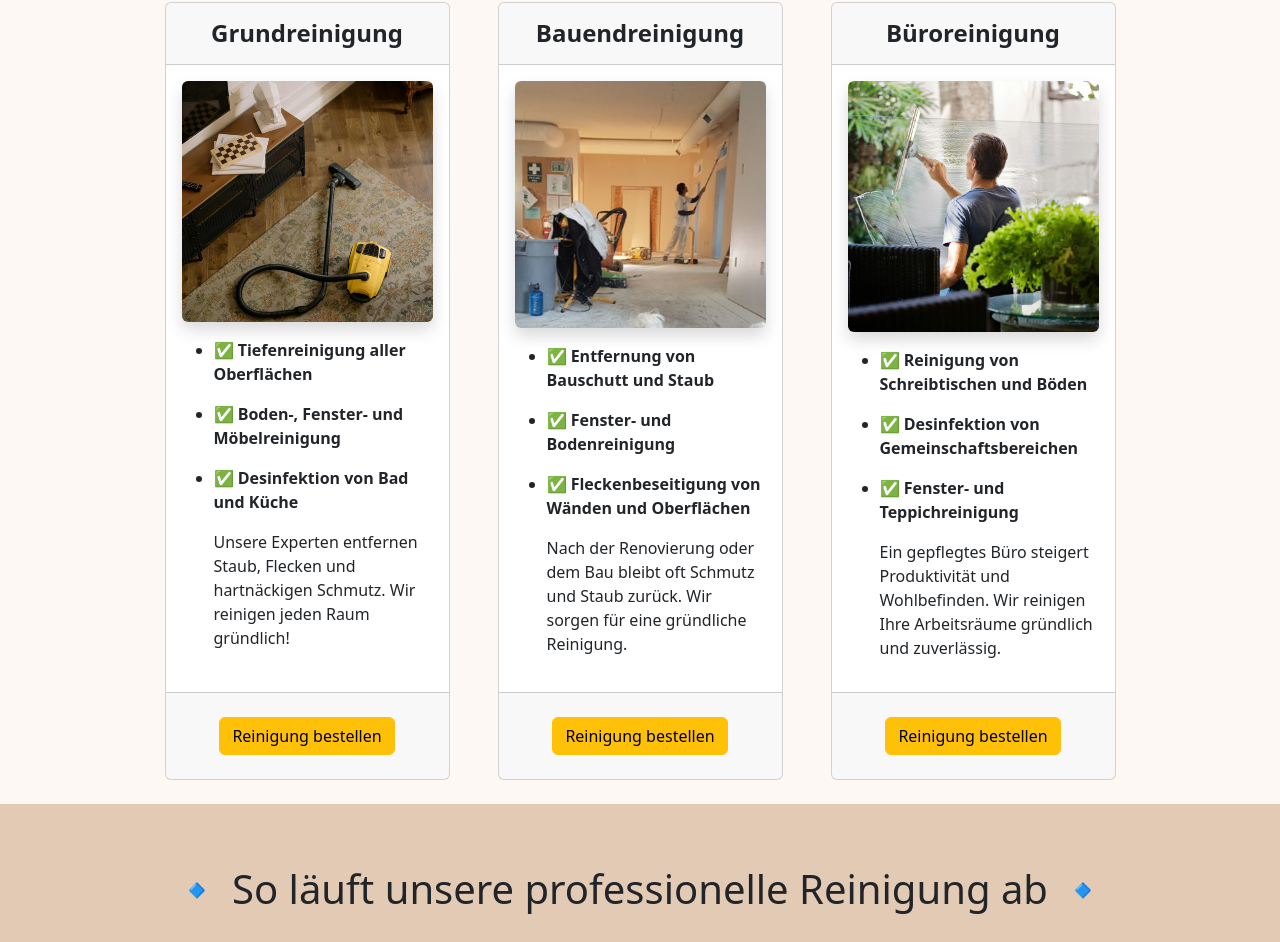
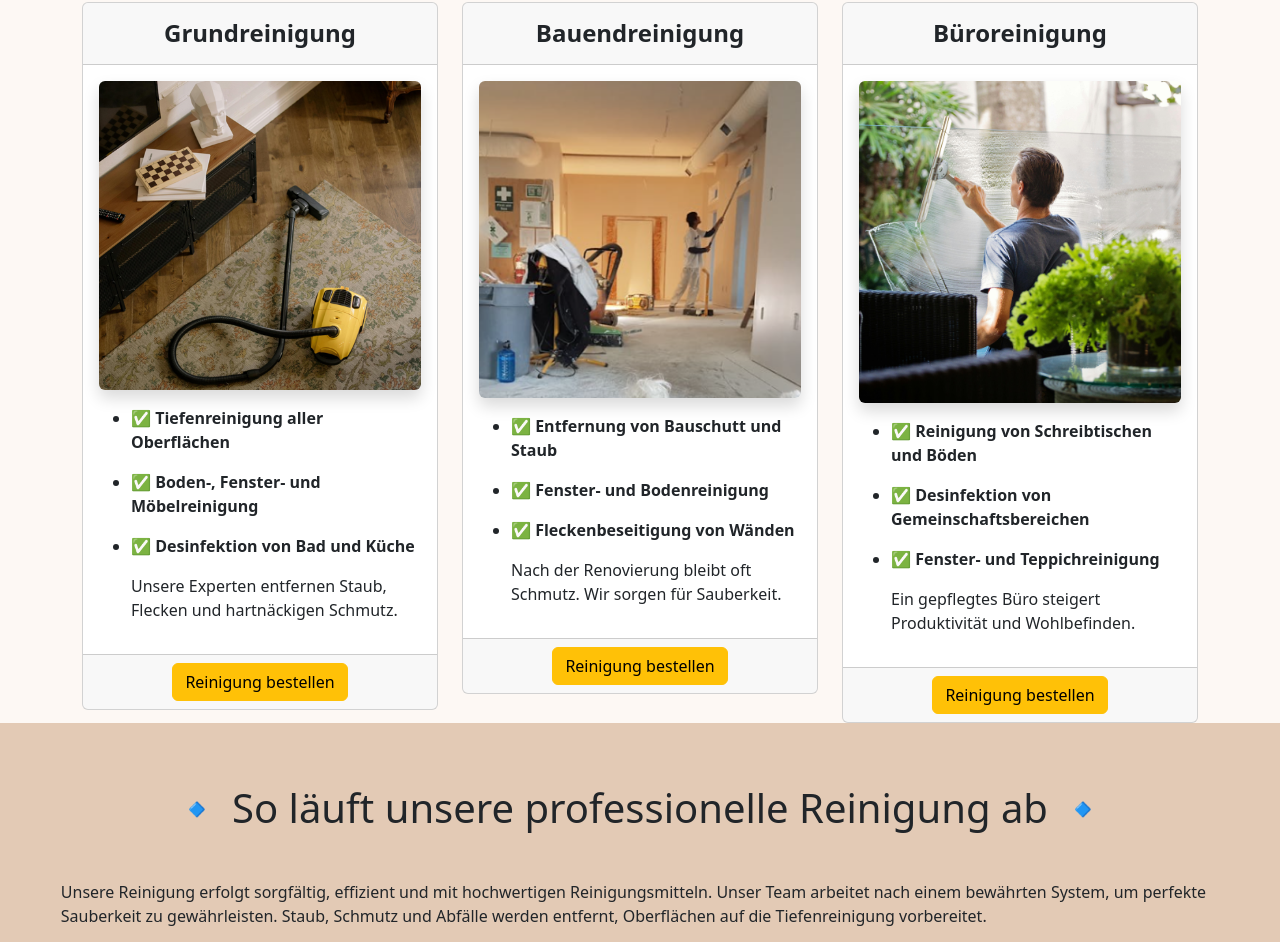
Before and after one commit to neckface/neckface.github.io, a plain HTML site: page dienstleistungen.html in a window 1280 px wide. Shown: the part 271-1213 px from the top of the page. Drawn offline with nearby package versions, Linux system fonts and the light colour scheme.

Commit message:
Update dienstleistungen.html

```diff
--- a/dienstleistungen.html
+++ b/dienstleistungen.html
@@ -50,131 +50,71 @@
 
 
         <div class="container section">
-            <div class="row d-flex justify-content-center ">
+            <div class="row justify-content-center g-4">
                 <h1 class="text-center mb-3 mt-3 pt-3 title">Unsere Dienstleistungen</h1>
                 <hr>
-                <div class="card col-sm-3 px-0 m-4 ">
-                    <div class="card-header ">
-                        <h4 class="card-title text-center pt-2"> <strong>Grundreinigung</strong> </h4>
+
+                <div class="col-lg-4 col-md-6 col-12">
+                    <div class="card px-0">
+                        <div class="card-header text-center">
+                            <h4 class="card-title pt-2"><strong>Grundreinigung</strong></h4>
                         </div>
                         <div class="card-body">
                             <img src="img/bild2.png" class="card-img-top rounded shadow" alt="...">
-
-                        <ul class="display-12 pt-3">
-
-                            <li class="mb-3">
-                                <strong>✅ Tiefenreinigung aller Oberflächen</strong>
-                            </li>
-
-                            <li class="mb-3">
-                                <strong>✅ Boden-, Fenster- und Möbelreinigung</strong>
-                            </li>
-
-                            <li class="mb-3">
-                                <strong>✅ Desinfektion von Bad und Küche</strong>
-                            </li>
-
-                            <li class="mb-3 textcol">
-                                Unsere Experten entfernen Staub, Flecken und hartnäckigen Schmutz. Wir reinigen jeden
-                                Raum gründlich!
-                            </li>
-
+                            <ul class="pt-3">
+                                <li class="mb-3"><strong>✅ Tiefenreinigung aller Oberflächen</strong></li>
+                                <li class="mb-3"><strong>✅ Boden-, Fenster- und Möbelreinigung</strong></li>
+                                <li class="mb-3"><strong>✅ Desinfektion von Bad und Küche</strong></li>
+                                <li class="mb-3 textcol">Unsere Experten entfernen Staub, Flecken und hartnäckigen Schmutz.</li>
                             </ul>
                         </div>
-                    <div class="card-footer col-12">
-                        <form>
-                            <div class="mb-3 pt-3 w-100 text-center size:" id="Reinigung">
-
-                                <a href="kontakt.html" class="btn btn-warning text-center" id="reinigenbutton">Reinigung
-                                    bestellen</a>
+                        <div class="card-footer text-center">
+                            <a href="kontakt.html" class="btn btn-warning">Reinigung bestellen</a>
                         </div>
-                        </form>
                     </div>
                 </div>
 
-
-                <div class="card col-sm-3 px-0 m-4">
-                    <div class="card-header ">
-                        <h4 class="card-title display-9 text-center pt-2"> <strong>Bauendreinigung</strong> </h4>
+                <div class="col-lg-4 col-md-6 col-12">
+                    <div class="card px-0">
+                        <div class="card-header text-center">
+                            <h4 class="card-title pt-2"><strong>Bauendreinigung</strong></h4>
                         </div>
                         <div class="card-body">
                             <img src="img/bild3.png" class="card-img-top rounded shadow" alt="...">
-
-                        <ul class="display-12 pt-3">
-
-                            <li class="mb-3">
-                                <strong>✅ Entfernung von Bauschutt und Staub </strong>
-                            </li>
-
-                            <li class="mb-3">
-                                <strong>✅ Fenster- und Bodenreinigung </strong>
-                            </li>
-
-                            <li class="mb-3">
-                                <strong>✅ Fleckenbeseitigung von Wänden und Oberflächen</strong>
-                            </li>
-
-                            <li class="mb-3 textcol">
-                                Nach der Renovierung oder dem Bau bleibt oft Schmutz und Staub zurück. Wir sorgen für
-                                eine gründliche Reinigung.
-                            </li>
-
+                            <ul class="pt-3">
+                                <li class="mb-3"><strong>✅ Entfernung von Bauschutt und Staub</strong></li>
+                                <li class="mb-3"><strong>✅ Fenster- und Bodenreinigung</strong></li>
+                                <li class="mb-3"><strong>✅ Fleckenbeseitigung von Wänden</strong></li>
+                                <li class="mb-3 textcol">Nach der Renovierung bleibt oft Schmutz. Wir sorgen für Sauberkeit.</li>
                             </ul>
                         </div>
-                    <div class="card-footer col-12">
-                        <form>
-                            <div class="mb-3 pt-3 w-100 text-center size:">
-
-                                <a href="kontakt.html" class="btn btn-warning text-center">Reinigung bestellen</a>
+                        <div class="card-footer text-center">
+                            <a href="kontakt.html" class="btn btn-warning">Reinigung bestellen</a>
                         </div>
-                        </form>
                     </div>
                 </div>
 
-
-
-                <div class="card col-sm-3 px-0 m-4">
-                    <div class="card-header ">
-                        <h4 class="card-title text-center pt-2"> <strong>Büroreinigung</strong> </h4>
+                <div class="col-lg-4 col-md-6 col-12">
+                    <div class="card px-0">
+                        <div class="card-header text-center">
+                            <h4 class="card-title pt-2"><strong>Büroreinigung</strong></h4>
                         </div>
                         <div class="card-body">
                             <img src="img/bild1.jpg" class="card-img-top rounded shadow" alt="...">
-                        <ul class="display-12 pt-3">
-
-                            <li class="mb-3 ">
-                                <strong>✅ Reinigung von Schreibtischen und Böden </strong>
-                            </li>
-
-                            <li class="mb-3">
-                                <strong>✅ Desinfektion von Gemeinschaftsbereichen </strong>
-                            </li>
-
-                            <li class="mb-3">
-                                <strong>✅ Fenster- und Teppichreinigung</strong>
-                            </li>
-
-                            <li class="mb-3 textcol">
-                                Ein gepflegtes Büro steigert Produktivität und Wohlbefinden. Wir reinigen Ihre
-                                Arbeitsräume gründlich und zuverlässig.
-                            </li>
-
+                            <ul class="pt-3">
+                                <li class="mb-3"><strong>✅ Reinigung von Schreibtischen und Böden</strong></li>
+                                <li class="mb-3"><strong>✅ Desinfektion von Gemeinschaftsbereichen</strong></li>
+                                <li class="mb-3"><strong>✅ Fenster- und Teppichreinigung</strong></li>
+                                <li class="mb-3 textcol">Ein gepflegtes Büro steigert Produktivität und Wohlbefinden.</li>
                             </ul>
                         </div>
-                    <div class="card-footer col-12">
-                        <form>
-                            <div class="mb-3 pt-3 w-100 text-center size:">
-
-                                <a href="kontakt.html" class="btn btn-warning text-center">Reinigung bestellen</a>
+                        <div class="card-footer text-center">
+                            <a href="kontakt.html" class="btn btn-warning">Reinigung bestellen</a>
                         </div>
-                        </form>
                     </div>
                 </div>
 
-
-
-
             </div>
-
         </div>
 
 
```
Lines whose indentation alone changed are shown as unchanged.
